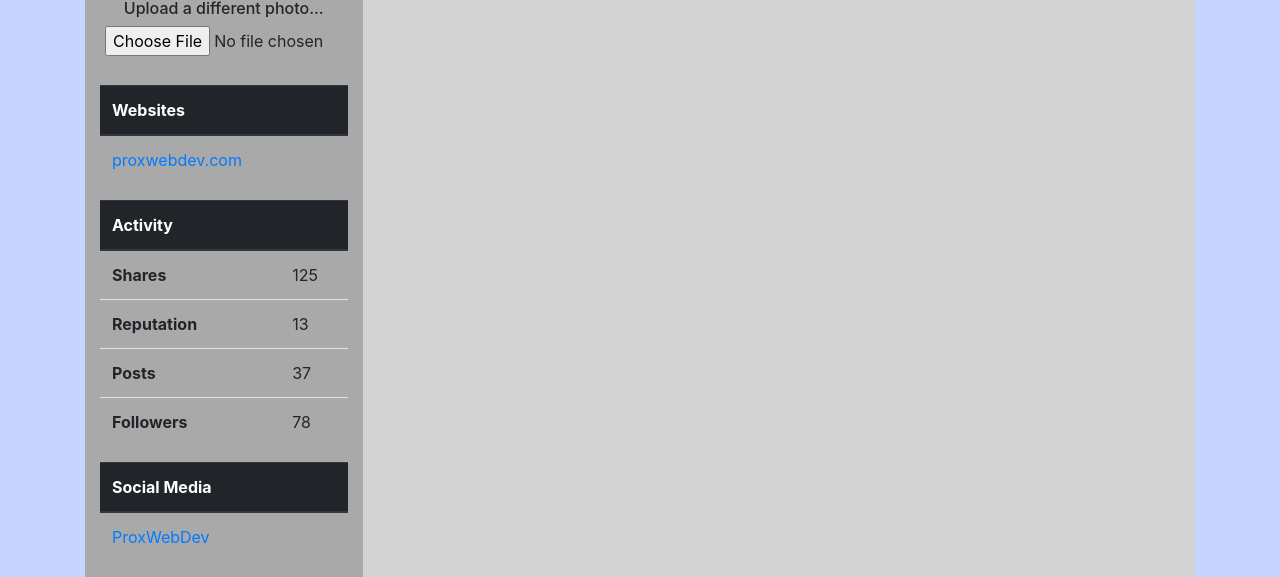
After one commit to ProxayFox/Forum, a PHP site: page /profile.pro.php in a window 1280 px wide; the page is wider, and only the part inside the window is pictured. The commit adds this page. Shown: the part 598-1175 px from the top of that part. Run offline with PHP 8.4, Linux system fonts and the light colour scheme; the visitor is signed in with stand-in values (Sample User, id 1).

Commit message:
Added Profile page and Chat Page (Worked on Profile)

```diff
--- a/header.php
+++ b/header.php
@@ -22,7 +22,6 @@
 </head>
 <body>
 <?php
-session_start();
 if (array_key_exists("user", $_SESSION)) {
   ?>
     <header>
--- /dev/null
+++ b/profile.pro.php
@@ -0,0 +1,128 @@
+<?php
+  require_once("mydb/o-db.php");
+  session_start();
+  if (array_key_exists("user", $_SESSION)) {
+    // Do Something
+    include("header.php");
+?>
+    <!--  Main Section of the page -->
+    <section style="background-color: #c6d4ff">
+
+      <!--  Profile Section of the page -->
+      <section class="container" style="">
+
+        <!-- Header for profile section -->
+        <div class="row">
+          <div class="col-sm-10" style="padding: 5px;">
+            <h1>User name</h1>
+          </div>
+          <div class="col-sm-2" style="padding: 5px;">
+              <img title="profile image" class="img-circle img-responsive rounded" src="./img/Flat%20Gradient%20Social%20Media%20Icons/80/500px%20icon.png">
+          </div>
+        </div>
+        <!-- Profile Left and Right-->
+        <div class="row">
+          <div class="col-sm-3" style="background-color: darkgray;"><!--left col start-->
+            <br>
+
+            <div class="text-center" style=" padding: 5px;">
+              <img src="./img/Flat%20Gradient%20Social%20Media%20Icons/80/500px%20icon.png" style="width: 200px; height: 200px;   " class="avatar rounded-circle img-thumbnail" alt="avatar">
+              <h6>Upload a different photo...</h6>
+              <input type="file" class="text-center center-block file-upload">
+            </div><br>
+
+            <table class="table">
+              <thead class="thead-dark">
+              <th scope="col">Websites</th>
+              </thead>
+              <tbody>
+                <tr>
+                  <td>
+                    <a target="_blank" href="http://proxwebdev.com">proxwebdev.com</a>
+                  </td>
+                </tr>
+              </tbody>
+            </table>
+
+            <table class="table">
+              <thead class="thead-dark">
+              <tr>
+                <th scope="col">Activity</th>
+                <th scope="col"></th>
+                <th scope="col"></th>
+              </tr>
+              </thead>
+              <tbody>
+              <tr>
+                <td><strong>Shares</strong></td>
+                <td></td>
+                <td>125</td>
+              </tr>
+              <tr>
+                <td><strong>Reputation</strong></td>
+                <td></td>
+                <td>13</td>
+              </tr>
+              <tr>
+                <td><strong>Posts</strong></td>
+                <td></td>
+                <td>37</td>
+              </tr>
+              <tr>
+                <td><strong>Followers</strong></td>
+                <td></td>
+                <td>78</td>
+              </tr>
+              </tbody>
+            </table>
+
+              <table class="table">
+                <thead class="thead-dark">
+                  <th scope="col">Social Media</th>
+                </thead>
+                <tbody>
+                <tr>
+                  <td><a target="_blank" href="http://proxwebdev.com">ProxWebDev</a></td>
+                </tr>
+                </tbody>
+              </table>
+            </div><!-- Left Col End-->
+            <br>
+
+        <!-- Right Col Start -->
+          <div class="col-sm-9" style="background-color: lightgray;">
+            <!-- Button Selection for Activity About Me and Edit profile-->
+            <div class="row">
+              <button onclick="btn(0)" class="btn btn-primary" style="margin-top: 5px; width: 100px;">Activity</button>
+              <button onclick="btn(2)" class="btn" style="margin-top: 5px; width: 100px;">About Me</button>
+              <button onclick="btn(1)" class="btn" style="margin-top: 5px; width: 100px;">Edit Profile</button>
+            </div>
+
+            <!-- Activity -->
+            <section id="activity">
+
+            </section>
+
+            <!-- About Me -->
+            <section id="aboutMe">
+
+            </section>
+            <!-- Edit the User Profile-->
+            <section id="editProfile">
+
+            </section>
+
+
+
+          </div><!-- Right Col End -->
+        </div>
+      </section>
+    </section>
+
+    <?php
+    include("footer.php");
+  }else{
+    header('location: index.php?pageaccess=forbidden');
+    exit;
+  }
+?>
```
Also changed, not shown: index.php (+10 -2 lines), chats.pro.php (added).
